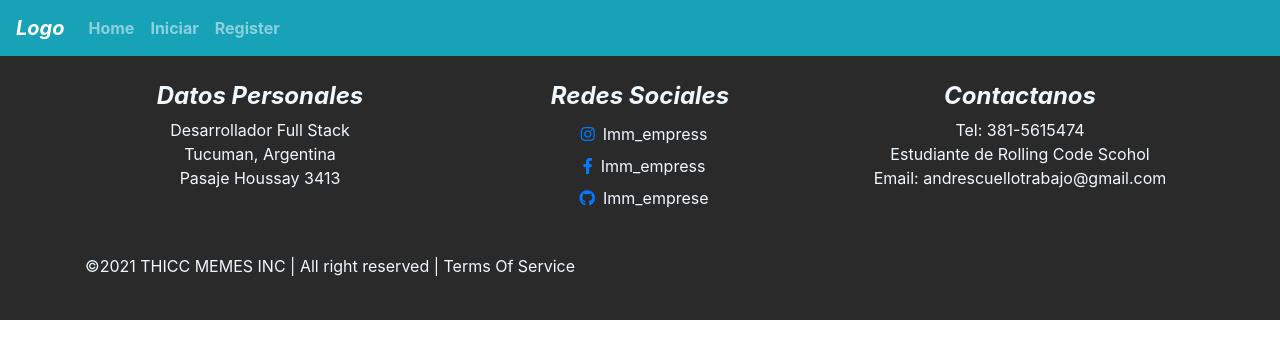
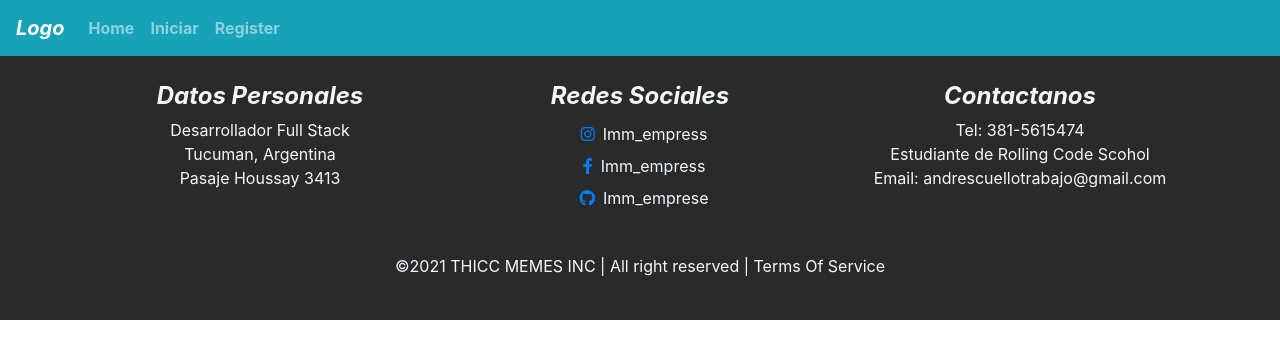
Before and after one commit to MateoMax-hub/Imm-frontend, a React (Create React App) app: page / in a window 1280 px wide. Shown: the top 358 px of the page. Built offline with nearby package versions, Linux system fonts and the light colour scheme.

Commit message:
footer hecho

```diff
--- a/src/components/Footer/Footer.js
+++ b/src/components/Footer/Footer.js
@@ -58,7 +58,7 @@ export default function footer() {
                     </div>
                     <br />
                     <div className="row">
-                        <p className="col-sm">
+                        <p className="col-sm text-center">
                             &copy;{new Date().getFullYear()} THICC MEMES INC | All right reserved | Terms Of
                             Service
                         </p>
```
